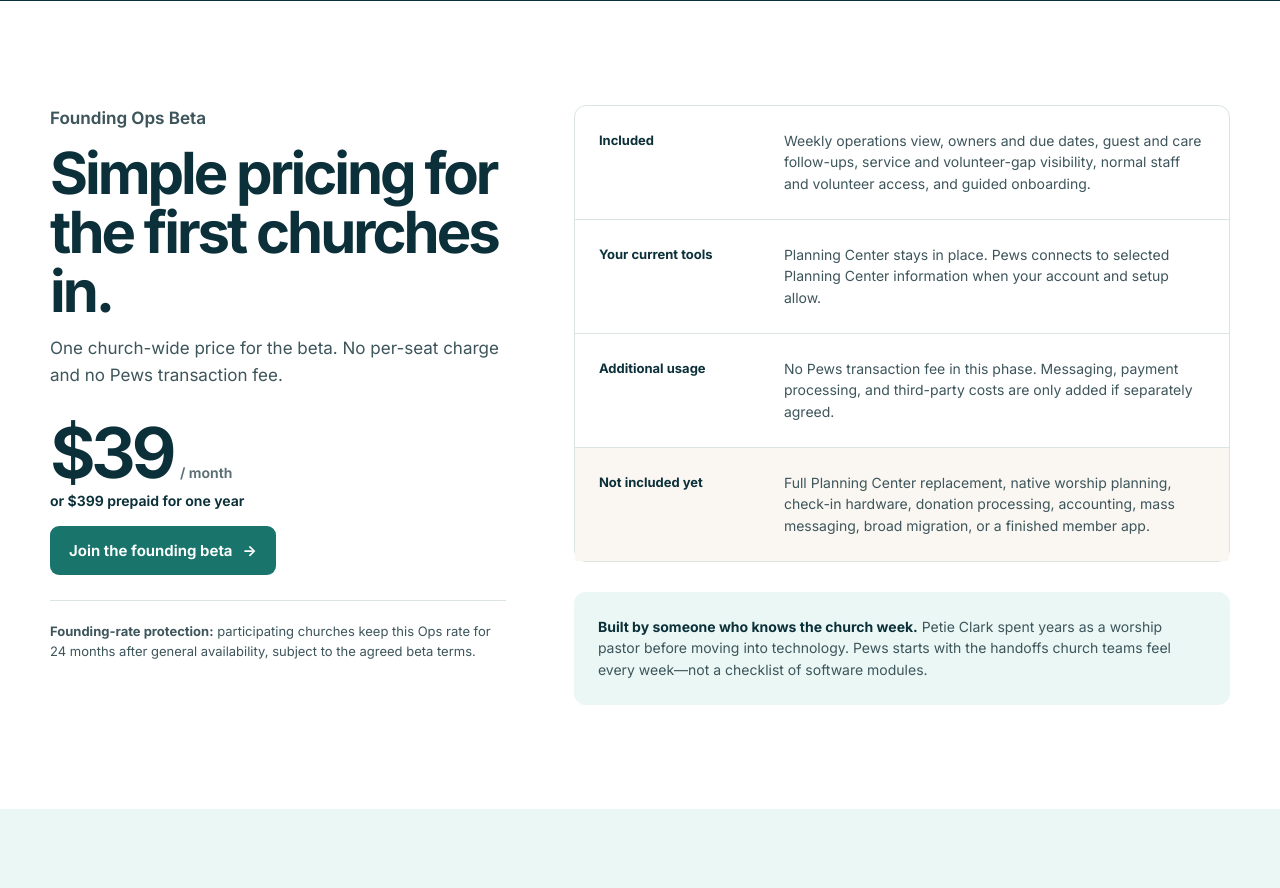
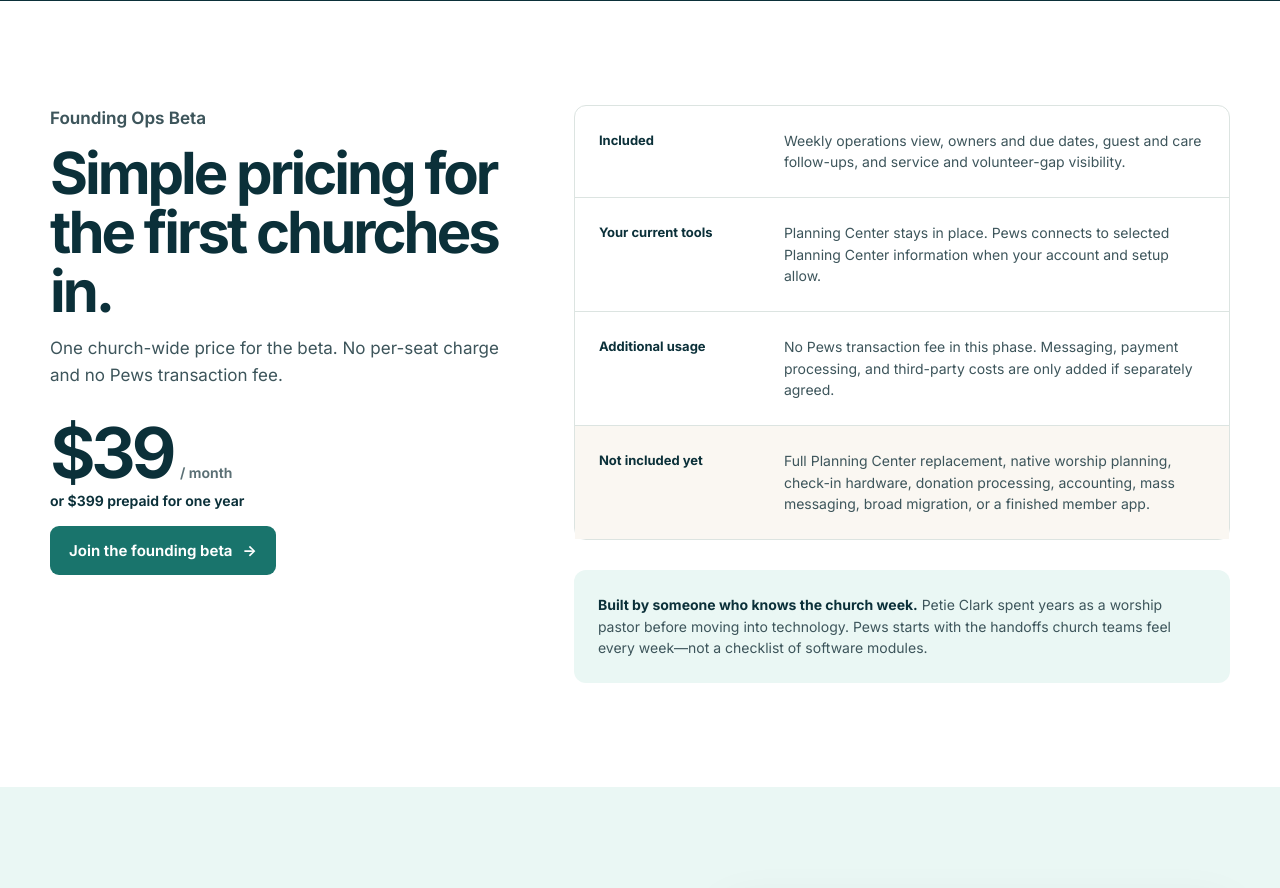
Before and after one commit to warpapaya/pews-early-access, a website: page index.html in a window 1280 px wide. Shown: the part 3040-3928 px from the top of the page. Drawn offline with Linux system fonts and the light colour scheme.

Commit message:
Remove unverified beta commercial promises

```diff
--- a/index.html
+++ b/index.html
@@ -181,11 +181,10 @@
           <div class="price">$39 <span>/ month</span></div>
           <p class="annual">or $399 prepaid for one year</p>
           <a class="button button-primary" data-fit-check-link href="https://intake.clearlinetechmethods.com/s/cmrz46a4s002e01s3zt5ztqlq">Join the founding beta <span aria-hidden="true">→</span></a>
-          <p class="rate"><strong>Founding-rate protection:</strong> participating churches keep this Ops rate for 24 months after general availability, subject to the agreed beta terms.</p>
         </div>
         <div>
           <div class="offer-details" aria-label="Founding beta scope">
-            <div class="detail"><strong>Included</strong><p>Weekly operations view, owners and due dates, guest and care follow-ups, service and volunteer-gap visibility, normal staff and volunteer access, and guided onboarding.</p></div>
+            <div class="detail"><strong>Included</strong><p>Weekly operations view, owners and due dates, guest and care follow-ups, and service and volunteer-gap visibility.</p></div>
             <div class="detail"><strong>Your current tools</strong><p>Planning Center stays in place. Pews connects to selected Planning Center information when your account and setup allow.</p></div>
             <div class="detail"><strong>Additional usage</strong><p>No Pews transaction fee in this phase. Messaging, payment processing, and third-party costs are only added if separately agreed.</p></div>
             <div class="detail out"><strong>Not included yet</strong><p>Full Planning Center replacement, native worship planning, check-in hardware, donation processing, accounting, mass messaging, broad migration, or a finished member app.</p></div>
```
